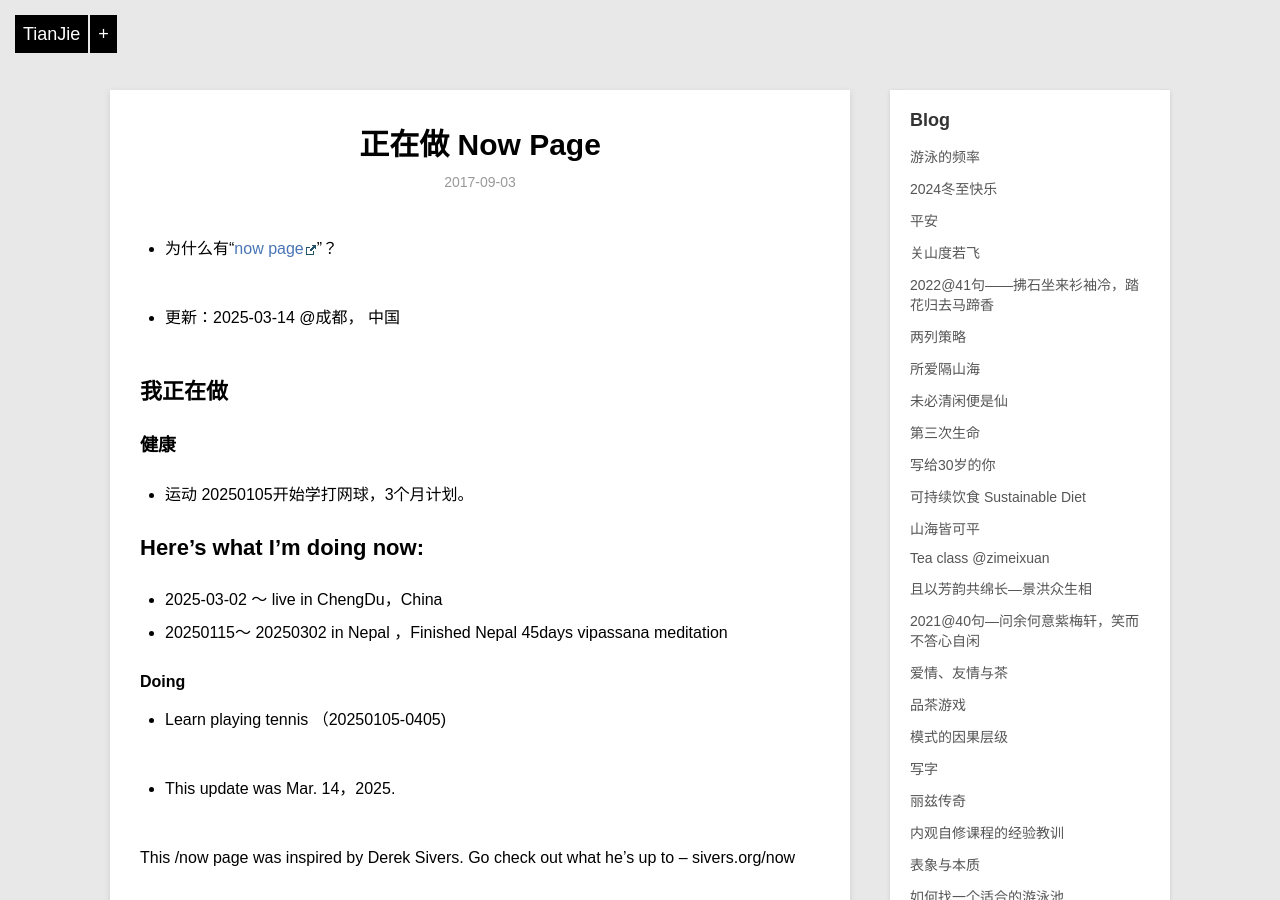
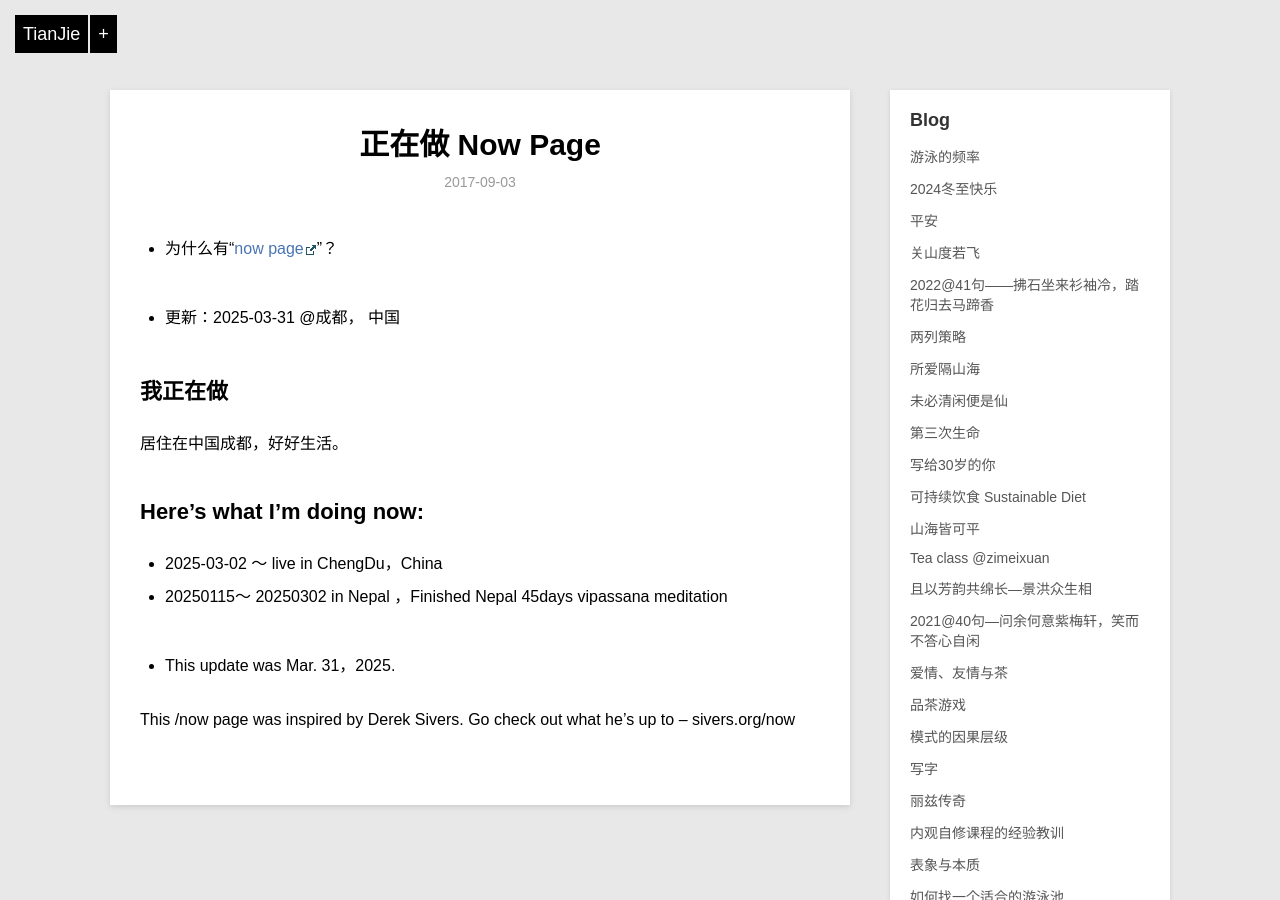
Before and after one commit to violettianjie/violettianjie.github.io, a Jekyll site: the page built from _posts/blog/2017-09-03-now.md, in a window 1280 px wide and 900 px high. Built offline with Jekyll 4.4.1, drawn with Linux system fonts in a browser that asks for light colours; comment, search, counter and statistics services are not loaded.

Commit message:
Update 2017-09-03-now.md

```diff
--- a/_posts/blog/2017-09-03-now.md
+++ b/_posts/blog/2017-09-03-now.md
@@ -9,15 +9,12 @@ category: blog
 - 为什么有“[now page](http://nownownow.com/about)”？
 
 
-- 更新：2025-03-14 @成都， 中国
+- 更新：2025-03-31 @成都， 中国
 
 
 ## 我正在做
 
-### 健康
-
-
-- 运动 20250105开始学打网球，3个月计划。
+居住在中国成都，好好生活。
 
 
 
@@ -40,15 +37,13 @@ category: blog
 - 2025-03-02 ～   live in ChengDu，China
 - 20250115～ 20250302 in Nepal ，Finished Nepal 45days vipassana meditation
 
-#### Doing
-
-- Learn playing tennis （20250105-0405)
 
 
 
 
 
-- This update was Mar. 14，2025.
+
+- This update was Mar. 31，2025.
 
 This /now page was inspired by Derek Sivers. Go check out what he’s up to – sivers.org/now
 
```
